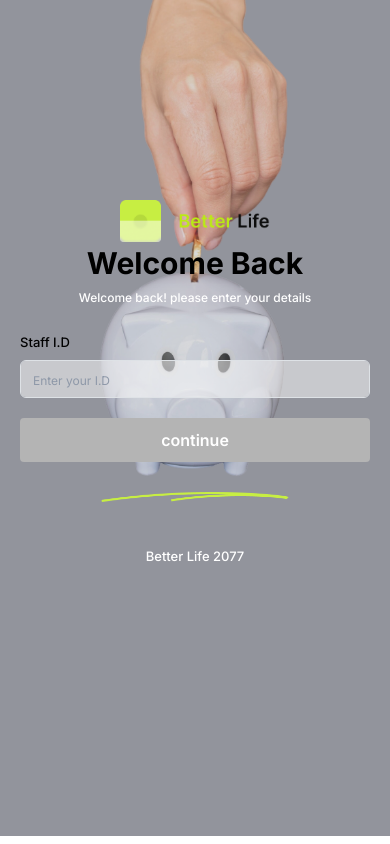
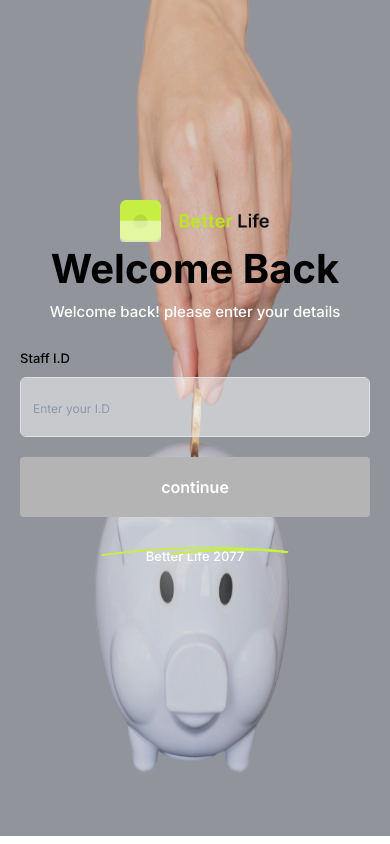
Before and after one commit to techemmydev/bl-project, a React (Vite) app: page / in a window 390 px wide. Built offline with nearby package versions, Linux system fonts and the light colour scheme.

Commit message:
first commit

```diff
--- a/src/views/staff-Id-Login/Staffid.module.css
+++ b/src/views/staff-Id-Login/Staffid.module.css
@@ -118,6 +118,7 @@
   .inputWidth,
   .submitButton {
     width: 350px;
+    height: 60px;
   }
 
   .textOverlay {
@@ -126,4 +127,14 @@
   .staffIdContainer {
     height: 99vh;
   }
+  .staffIdImage {
+    width: 100%;
+    height: 100vh;
+  }
+  .piggyLogoContainer h1 {
+    font-size: 40px;
+  }
+  .piggyLogoContainer p {
+    font-size: 15px;
+  }
 }
```
